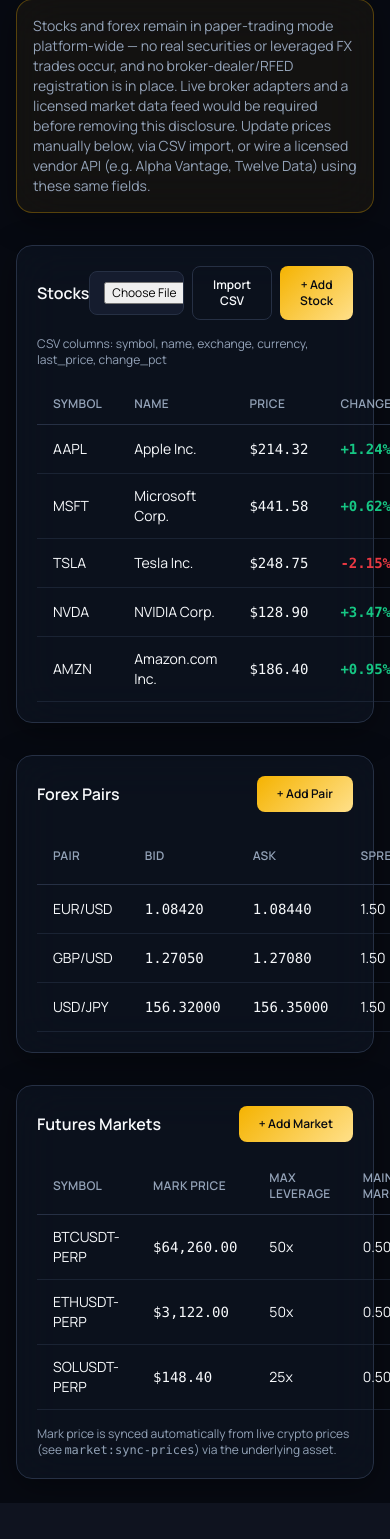
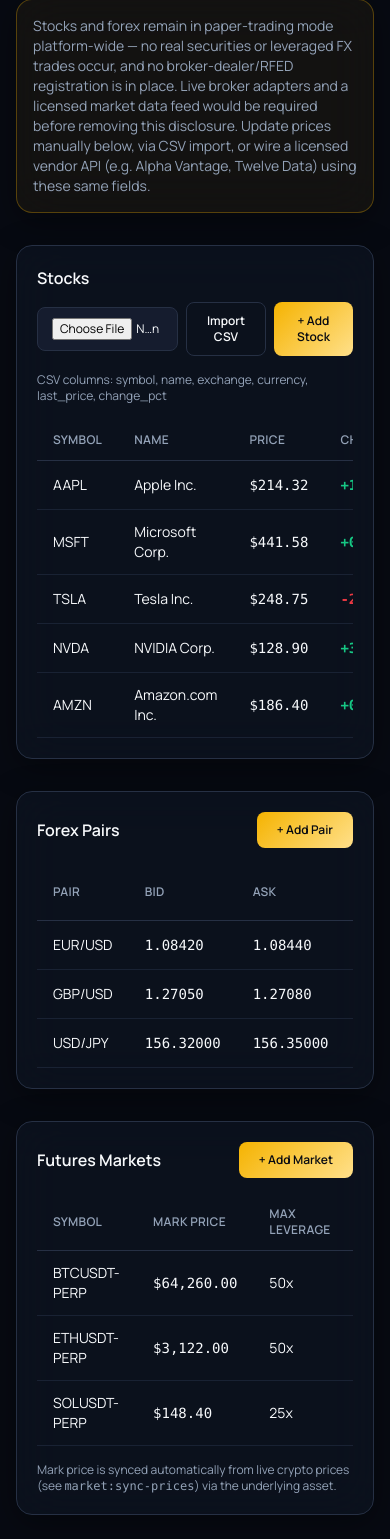
Before and after one commit to ecozeentech/Bitzlatoview, a Laravel app: page /admin/markets-extended in a window 390 px wide; the page is wider, and only the part inside the window is pictured. Shown: the part 185-1724 px from the top of that part. Before the commit the page ends 1688 px from the top of that part, so only its background shows below. Run offline with Laravel 12, Linux system fonts and the light colour scheme; a user stored in the database is signed in; data comes from the database, SQL or seed files in the repository; data that the repository does not hold is empty; style sheets or scripts are compiled from the project's sources; some web fonts are replaced.

Commit message:
Mobile: wrap every data table in a horizontal-scroll container
17 files had <table class="data-table"> placed directly inside a card
with no overflow wrapper — on a phone, these wide tables (6-8+ columns)
would either force the entire page wider than the viewport or get
silently clipped, both unusable outcomes. Wrapped every occurrence in
<div class="overflow-x-auto">so the table scrolls within its own
box instead, matching the pattern already used correctly elsewhere in
the app.

Co-authored-by: Ecozeen Tech <ecozeentech@users.noreply.github.com>

```diff
--- a/resources/views/admin/markets-extended/index.blade.php
+++ b/resources/views/admin/markets-extended/index.blade.php
@@ -6,7 +6,7 @@
     <div class="risk-banner">Stocks and forex remain in paper-trading mode platform-wide — no real securities or leveraged FX trades occur, and no broker-dealer/RFED registration is in place. Live broker adapters and a licensed market data feed would be required before removing this disclosure. Update prices manually below, via CSV import, or wire a licensed vendor API (e.g. Alpha Vantage, Twelve Data) using these same fields.</div>
 
     <div class="glass-card p-5 space-y-4">
-        <div class="flex items-center justify-between">
+        <div class="flex flex-wrap items-center justify-between gap-3">
             <h2 class="font-semibold">Stocks</h2>
             <div class="flex gap-2">
                 <form method="POST" action="{{ route('admin.stocks.import') }}" enctype="multipart/form-data" class="flex items-center gap-2">
@@ -29,7 +29,8 @@
             <button class="btn-brand text-xs md:col-span-6 w-fit">Create</button>
         </form>
 
-        <table class="data-table">
+        <div class="overflow-x-auto">
+            <table class="data-table">
             <thead><tr><th>Symbol</th><th>Name</th><th>Price</th><th>Change</th><th>Status</th><th></th></tr></thead>
             <tbody>
                 @foreach ($stocks as $s)
@@ -61,10 +62,11 @@
                 @endforeach
             </tbody>
         </table>
+        </div>
     </div>
 
     <div class="glass-card p-5 space-y-4">
-        <div class="flex items-center justify-between">
+        <div class="flex flex-wrap items-center justify-between gap-3">
             <h2 class="font-semibold">Forex Pairs</h2>
             <button type="button" @click="addForex = !addForex" class="btn-brand text-xs">+ Add Pair</button>
         </div>
@@ -80,7 +82,8 @@
             <button class="btn-brand text-xs md:col-span-6 w-fit">Create</button>
         </form>
 
-        <table class="data-table">
+        <div class="overflow-x-auto">
+            <table class="data-table">
             <thead><tr><th>Pair</th><th>Bid</th><th>Ask</th><th>Spread</th><th>Max Lev.</th><th>Status</th><th></th></tr></thead>
             <tbody>
                 @foreach ($forexPairs as $p)
@@ -112,10 +115,11 @@
                 @endforeach
             </tbody>
         </table>
+        </div>
     </div>
 
     <div class="glass-card p-5 space-y-4">
-        <div class="flex items-center justify-between">
+        <div class="flex flex-wrap items-center justify-between gap-3">
             <h2 class="font-semibold">Futures Markets</h2>
             <button type="button" @click="addFutures = !addFutures" class="btn-brand text-xs">+ Add Market</button>
         </div>
@@ -134,7 +138,8 @@
             <button class="btn-brand text-xs">Create</button>
         </form>
 
-        <table class="data-table">
+        <div class="overflow-x-auto">
+            <table class="data-table">
             <thead><tr><th>Symbol</th><th>Mark Price</th><th>Max Leverage</th><th>Maint. Margin</th><th>Funding Rate</th><th></th></tr></thead>
             <tbody>
                 @foreach ($futuresMarkets as $m)
@@ -163,6 +168,7 @@
                 @endforeach
             </tbody>
         </table>
+        </div>
         <p class="text-xs text-text-muted">Mark price is synced automatically from live crypto prices (see <code>market:sync-prices</code>) via the underlying asset.</p>
     </div>
 </div>
--- a/resources/views/app/billing/invoice.blade.php
+++ b/resources/views/app/billing/invoice.blade.php
@@ -3,13 +3,14 @@
 @section('content')
 <div class="mx-auto max-w-xl">
     <div class="glass-card p-8">
-        <div class="flex items-center justify-between">
+        <div class="flex flex-wrap items-center justify-between gap-3">
             <h1 class="text-xl font-bold">Invoice {{ $invoice->invoice_number }}</h1>
             <span class="pill-success">{{ ucfirst($invoice->status) }}</span>
         </div>
         <p class="mt-1 text-sm text-text-muted">Issued {{ $invoice->issued_at->format('M d, Y H:i') }}</p>
 
-        <table class="data-table mt-6">
+        <div class="overflow-x-auto">
+            <table class="data-table mt-6">
             <thead><tr><th>Description</th><th>Amount</th></tr></thead>
             <tbody>
                 @foreach ($invoice->line_items ?? [] as $item)
@@ -18,6 +19,7 @@
             </tbody>
             <tfoot><tr><td class="font-semibold">Total</td><td class="font-numeric font-semibold">${{ number_format($invoice->amount, 2) }} {{ $invoice->currency }}</td></tr></tfoot>
         </table>
+        </div>
 
         <a href="{{ route('app.billing.index') }}" class="btn-outline mt-6 inline-block text-sm">Back to Packages</a>
     </div>
--- a/resources/views/app/buy-sell/index.blade.php
+++ b/resources/views/app/buy-sell/index.blade.php
@@ -33,7 +33,8 @@
 
     <div class="glass-card p-5">
         <h2 class="mb-3 font-semibold">Recent Buy/Sell History</h2>
-        <table class="data-table">
+        <div class="overflow-x-auto">
+            <table class="data-table">
             <thead><tr><th>Date</th><th>From</th><th>To</th><th>Rate</th><th>Fee</th></tr></thead>
             <tbody>
                 @forelse ($history as $h)
@@ -49,6 +50,7 @@
                 @endforelse
             </tbody>
         </table>
+        </div>
     </div>
 </div>
 @endsection
--- a/resources/views/app/dashboard.blade.php
+++ b/resources/views/app/dashboard.blade.php
@@ -68,7 +68,8 @@
                 <h2 class="font-semibold">Top Gainers (24h)</h2>
                 <a href="/markets/top-gainers" class="text-xs text-brand hover:underline">View all</a>
             </div>
-            <table class="data-table">
+            <div class="overflow-x-auto">
+                <table class="data-table">
                 <thead><tr><th>Pair</th><th>Price</th><th>Change</th></tr></thead>
                 <tbody>
                     @foreach ($topGainers as $market)
@@ -80,6 +81,7 @@
                     @endforeach
                 </tbody>
             </table>
+            </div>
         </div>
 
         <div class="glass-card p-5">
--- a/resources/views/app/investments/index.blade.php
+++ b/resources/views/app/investments/index.blade.php
@@ -22,7 +22,8 @@
 
     <div class="glass-card p-5">
         <h2 class="mb-3 font-semibold">My Subscriptions</h2>
-        <table class="data-table">
+        <div class="overflow-x-auto">
+            <table class="data-table">
             <thead><tr><th>Product</th><th>Amount</th><th>Rewards Earned</th><th>Unlock</th><th>Status</th><th></th></tr></thead>
             <tbody>
                 @forelse ($subscriptions as $s)
@@ -43,6 +44,7 @@
                 @endforelse
             </tbody>
         </table>
+        </div>
     </div>
 </div>
 @endsection
--- a/resources/views/app/mt5/index.blade.php
+++ b/resources/views/app/mt5/index.blade.php
@@ -28,7 +28,7 @@
 
     @foreach ($accounts as $account)
         <div class="glass-card p-6">
-            <div class="flex items-center justify-between">
+            <div class="flex flex-wrap items-center justify-between gap-3">
                 <div>
                     <p class="font-semibold">{{ $account->broker_name }} — #{{ $account->mt5_login }}</p>
                     <p class="text-xs text-text-muted">{{ $account->server_name }} · {{ ucfirst($account->account_type) }} · 1:{{ $account->leverage }} · {{ $account->currency }}</p>
@@ -43,7 +43,8 @@
             </div>
             <p class="mt-2 text-xs text-text-muted">Last sync: {{ $account->last_sync_at?->diffForHumans() ?? 'Never' }}</p>
 
-            <table class="data-table mt-3">
+            <div class="overflow-x-auto">
+                <table class="data-table mt-3">
                 <thead><tr><th>Symbol</th><th>Side</th><th>Volume</th><th>Open</th><th>Current</th><th>P&amp;L</th></tr></thead>
                 <tbody>
                     @forelse ($account->positions as $pos)
@@ -60,6 +61,7 @@
                     @endforelse
                 </tbody>
             </table>
+            </div>
         </div>
     @endforeach
 </div>
--- a/resources/views/app/referrals/index.blade.php
+++ b/resources/views/app/referrals/index.blade.php
@@ -15,7 +15,8 @@
 
     <div class="glass-card p-5">
         <h2 class="mb-3 font-semibold">Referred Users ({{ $referrals->count() }})</h2>
-        <table class="data-table">
+        <div class="overflow-x-auto">
+            <table class="data-table">
             <thead><tr><th>User</th><th>Joined</th><th>KYC</th></tr></thead>
             <tbody>
                 @forelse ($referrals as $r)
@@ -29,6 +30,7 @@
                 @endforelse
             </tbody>
         </table>
+        </div>
     </div>
 </div>
 @endsection
--- a/resources/views/app/settings/security.blade.php
+++ b/resources/views/app/settings/security.blade.php
@@ -32,7 +32,8 @@
 
     <div class="glass-card p-6">
         <h2 class="mb-3 text-lg font-medium">Active Sessions</h2>
-        <table class="data-table">
+        <div class="overflow-x-auto">
+            <table class="data-table">
             <thead><tr><th>Device</th><th>IP</th><th>Location</th><th>Last Seen</th></tr></thead>
             <tbody>
                 @forelse ($sessions as $s)
@@ -47,6 +48,7 @@
                 @endforelse
             </tbody>
         </table>
+        </div>
     </div>
 </div>
 @endsection
--- a/resources/views/app/settings/wallet-connect.blade.php
+++ b/resources/views/app/settings/wallet-connect.blade.php
@@ -30,7 +30,8 @@
 
     <div class="glass-card p-5">
         <h2 class="mb-3 font-semibold">Connected Wallets</h2>
-        <table class="data-table">
+        <div class="overflow-x-auto">
+            <table class="data-table">
             <thead><tr><th>Provider</th><th>Address</th><th>Chain</th><th>Connected</th><th></th></tr></thead>
             <tbody>
                 @forelse ($wallets as $w)
@@ -46,6 +47,7 @@
                 @endforelse
             </tbody>
         </table>
+        </div>
     </div>
 </div>
 
--- a/resources/views/app/swap/index.blade.php
+++ b/resources/views/app/swap/index.blade.php
@@ -68,7 +68,8 @@
 
     <div class="glass-card p-5">
         <h2 class="mb-3 font-semibold">Swap History</h2>
-        <table class="data-table">
+        <div class="overflow-x-auto">
+            <table class="data-table">
             <thead><tr><th>Date</th><th>Wallet</th><th>From</th><th>To</th><th>Fee</th></tr></thead>
             <tbody>
                 @forelse ($history as $h)
@@ -84,6 +85,7 @@
                 @endforelse
             </tbody>
         </table>
+        </div>
     </div>
 </div>
 @endsection
--- a/resources/views/app/tax/index.blade.php
+++ b/resources/views/app/tax/index.blade.php
@@ -35,7 +35,8 @@
 
     <div class="glass-card p-5">
         <h2 class="mb-3 font-semibold">Report History</h2>
-        <table class="data-table">
+        <div class="overflow-x-auto">
+            <table class="data-table">
             <thead><tr><th>Year</th><th>Method</th><th>Income</th><th>Fees</th><th>Generated</th><th></th></tr></thead>
             <tbody>
                 @forelse ($reports as $r)
@@ -52,6 +53,7 @@
                 @endforelse
             </tbody>
         </table>
+        </div>
     </div>
 </div>
 @endsection
--- a/resources/views/app/virtual-cards/index.blade.php
+++ b/resources/views/app/virtual-cards/index.blade.php
@@ -36,7 +36,7 @@
         @foreach ($cards as $card)
             <div class="glass-card p-5" x-data="{ revealed: false, number: '', cvv: '' }">
                 <div class="rounded-xl bg-gradient-to-br from-brand/30 via-surface-2 to-purple/20 p-5">
-                    <div class="flex items-center justify-between">
+                    <div class="flex flex-wrap items-center justify-between gap-3">
                         <p class="text-xs text-text-muted">{{ $card->nickname ?? 'Bitzlatoview Card' }}</p>
                         <span class="pill-danger">Not real / not spendable</span>
                     </div>
@@ -81,7 +81,8 @@
 
                 @if ($card->status === 'active')
                     <p class="mt-3 text-xs text-text-muted">Sample transaction history shown below for illustration. Real point-of-sale transactions are coming soon once a card-issuing provider is connected.</p>
-                    <table class="data-table mt-1 text-xs">
+                    <div class="overflow-x-auto">
+                        <table class="data-table mt-1 text-xs">
                         <thead><tr><th>Date</th><th>Merchant</th><th>Amount</th><th>Status</th></tr></thead>
                         <tbody>
                             @forelse ($card->transactions as $t)
@@ -91,6 +92,7 @@
                             @endforelse
                         </tbody>
                     </table>
+                    </div>
                 @endif
             </div>
         @endforeach
```
Also changed, not shown: resources/views/admin/dashboard.blade.php (+6 -2 lines), resources/views/admin/risk/index.blade.php (+6 -2 lines), resources/views/admin/users/show.blade.php (+7 -3 lines), resources/views/app/billing/index.blade.php (+6 -2 lines), resources/views/app/spot/show.blade.php (+9 -3 lines).
